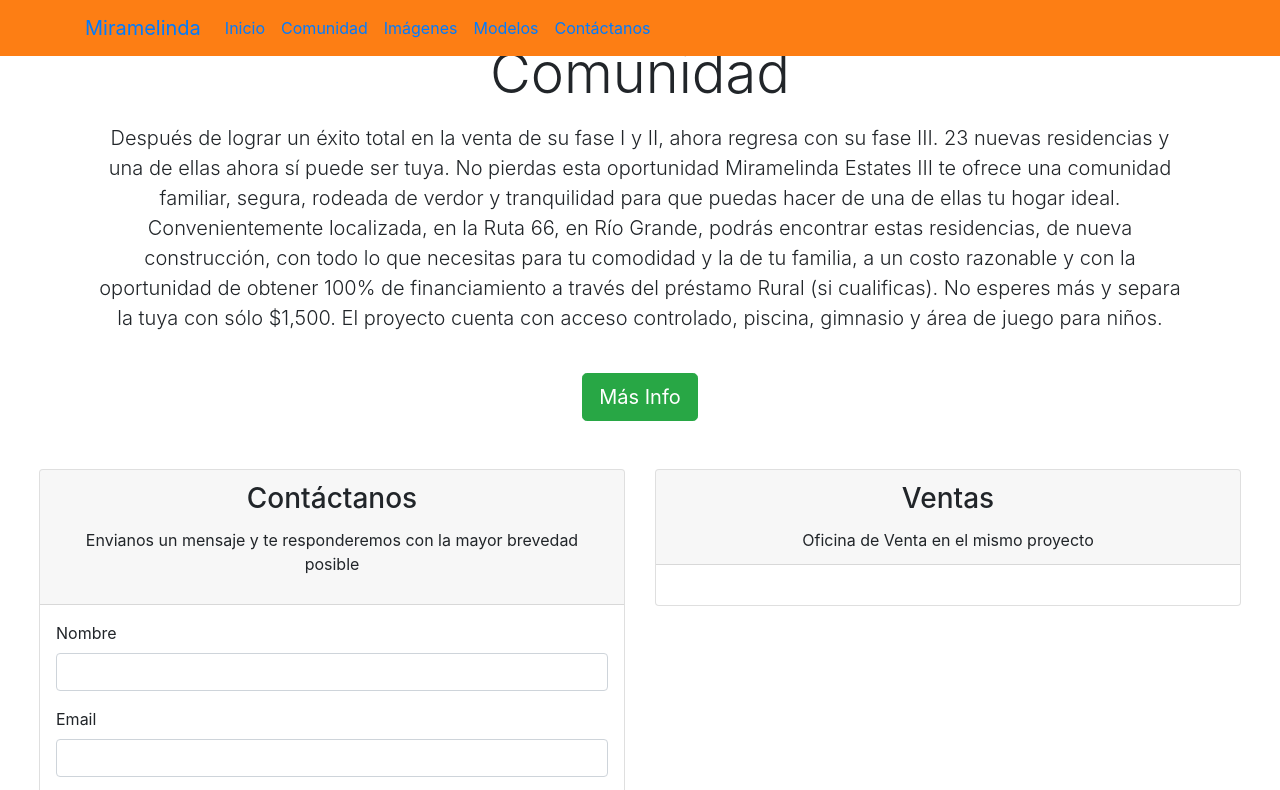
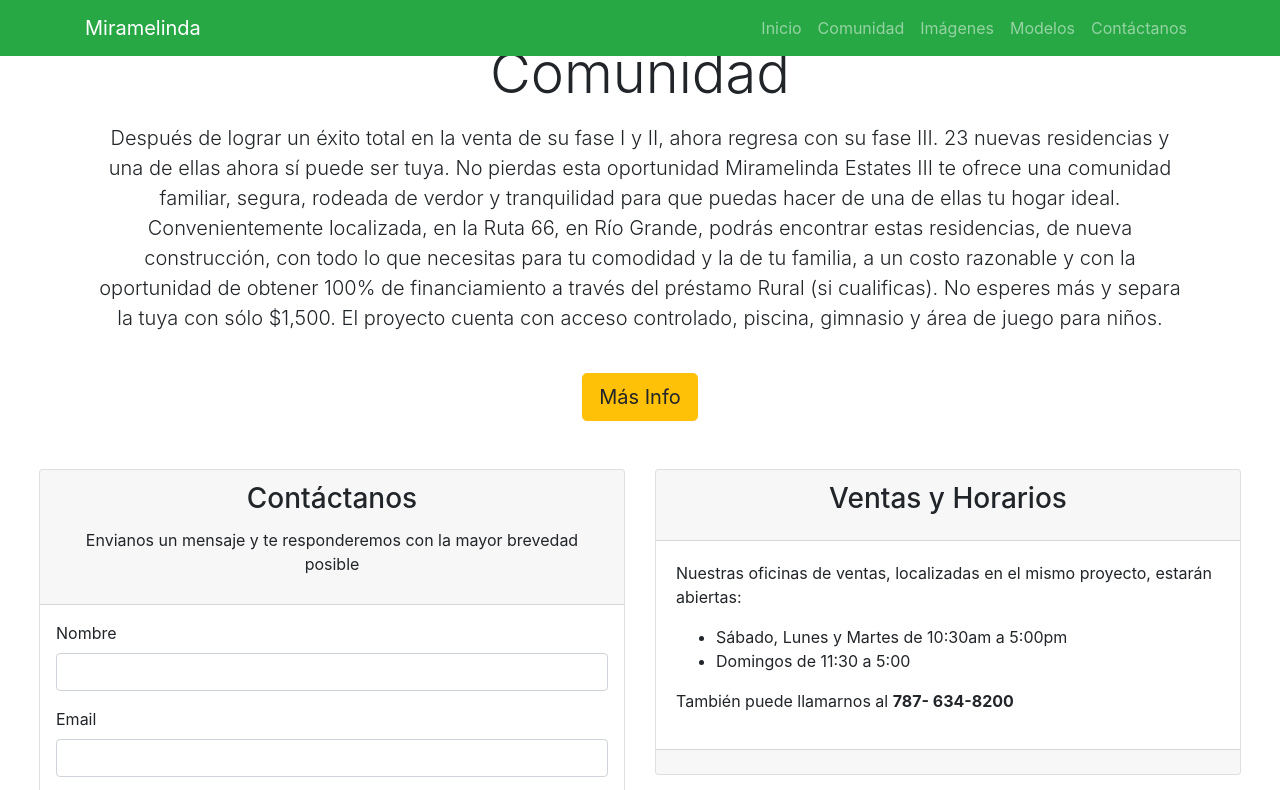
Before and after one commit to jibanez74/MiramelindaPR, a plain HTML site: page index.html in a window 1280 px wide. Shown: the top 790 px of the page. Drawn offline with nearby package versions, Linux system fonts and the light colour scheme.

Commit message:
working on contact info and form

```diff
--- a/index.html
+++ b/index.html
@@ -13,7 +13,7 @@
     <link rel="stylesheet" href="./css/styles.css" />
   </head>
   <body id="page-top">
-    <nav class="navbar navbar-expand-sm fixed-top">
+    <nav class="navbar navbar-expand-sm fixed-top navbar-dark bg-success">
       <div class="container">
         <a href="#page-top" class="navbar-brand"> Miramelinda</a>
         <button
@@ -29,7 +29,7 @@
         </button>
 
         <div class="navbar-collapse collapse" id="nav-res">
-          <ul class="navbar-nav">
+          <ul class="navbar-nav ml-auto">
             <li class="nav-item">
               <a href="#welcome" class="nav-link">Inicio</a>
             </li>
@@ -71,7 +71,7 @@
                 con sólo $1,500. El proyecto cuenta con acceso controlado,
                 piscina, gimnasio y área de juego para niños.
               </p>
-              <a href="#" class="my-4 btn btn-lg btn-success" role="button"
+              <a href="#" class="my-4 btn btn-lg btn-warning" role="button"
                 >Más Info
               </a>
             </div>
@@ -79,7 +79,7 @@
         </div>
       </section>
 
-      <section id="contact">
+      <section class="mb-md-5 mb-4" id="contact">
         <div class="container-fluid">
           <div class="row px-md-3 px-lg-4">
             <div class="col-md-6">
@@ -145,7 +145,7 @@
                       type="submit"
                       name="submit"
                       id="submit"
-                      class="m-4 btn btn-block btn-success m-3"
+                      class="m-4 btn btn-block btn-warning m-3"
                     >
                       Enviar
                     </button>
@@ -158,22 +158,38 @@
               <div class="card">
                 <div class="card-header text-center">
                   <h3 class="card-title">
-                    Ventas
+                    Ventas y Horarios
                   </h3>
+                </div>
+                <div class="card-body">
+                  <p class="card-text">
+                    Nuestras oficinas de ventas, localizadas en el mismo proyecto, estarán abiertas:
+                  </p>
+                  <ul>
+                    <li>
+                      Sábado, Lunes y Martes de 10:30am a 5:00pm
+                    </li>
+                    <li>
+                      Domingos de 11:30 a 5:00
+                    </li>
+                  </ul>
 
-                  <p class="card-text">
-                    Oficina de Venta en el mismo proyecto
+                  <p>
+                      También puede llamarnos al <strong>787- 634-8200</strong>
                   </p>
                 </div>
-                <div class="card-body">
-
-                </div>
+                <div class="card-footer"></div>
               </div>
             </div>
           </div>
         </div>
       </section>
     </main>
+
+    <footer class="mb-0 mt-5">
+
+    </footer>
+
     <script
       src="https://code.jquery.com/jquery-3.2.1.slim.min.js"
       integrity="sha384-KJ3o2DKtIkvYIK3UENzmM7KCkRr/rE9/Qpg6aAZGJwFDMVNA/GpGFF93hXpG5KkN"
--- a/scss/_vars.scss
+++ b/scss/_vars.scss
@@ -41,7 +41,7 @@ $pink:    #e83e8c !default;
 $red:     #dc3545 !default;
 $orange:  #fd7e14 !default;
 $yellow:  #ffc107 !default;
-$green:   #28a745 !default;
+$green:   darkgreen !default;
 $teal:    #20c997 !default;
 $cyan:    #17a2b8 !default;
 
@@ -70,7 +70,7 @@ $primary:       $blue !default;
 $secondary:     $gray-600 !default;
 $success:       $green !default;
 $info:          $cyan !default;
-$warning:       $yellow !default;
+$warning:       $orange !default;
 $danger:        $red !default;
 $light:         $gray-100 !default;
 $dark:          $gray-800 !default;
--- a/scss/main.scss
+++ b/scss/main.scss
@@ -45,7 +45,3 @@ body {
   margin: 0;
   padding: 0;
 }
-
-.navbar {
-  background-color: $orange;
-}
```
Also changed, not shown: css/styles.css, 1 other file.
